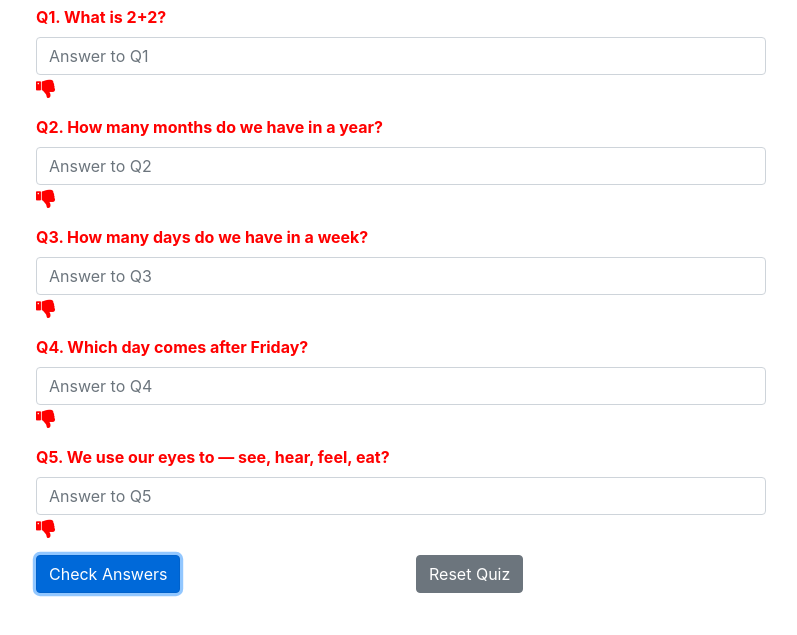
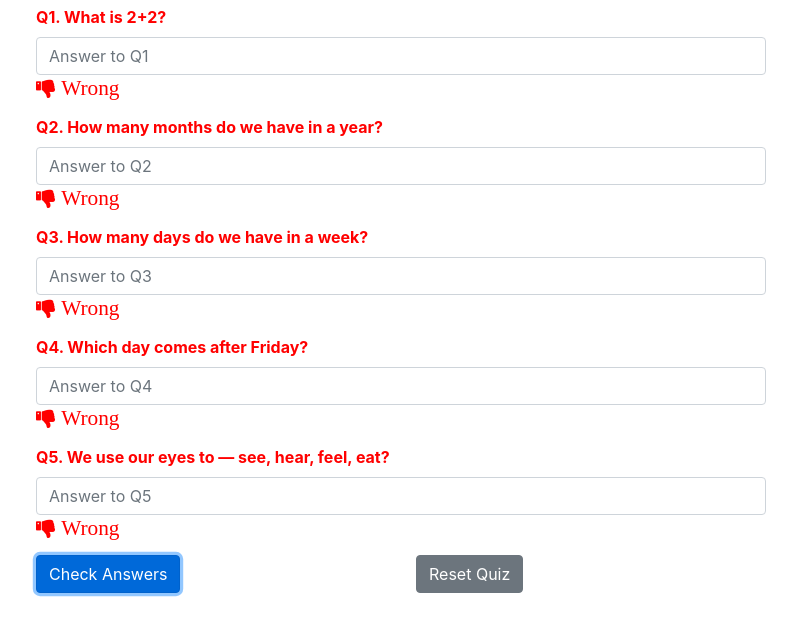
Before and after one commit to hndathome/frontend_7_20_2020, a plain HTML site: page index.html in a window 1280 px wide. Both pictures are taken after a click on the button "Check Answers". Shown: the part 51-686 px from the top of the page, without its empty margins (239-1036 px from the left). Drawn offline with nearby package versions, Linux system fonts and the light colour scheme.

Commit message:
add text right/wrong next to fa icon

```diff
--- a/index.html
+++ b/index.html
@@ -43,8 +43,8 @@
                                 <label for="answerQ1" class="unsetA">Q1. What is 2+2?</label>
                                 <input type="number" class="form-control" id="answerQ1" placeholder="Answer to Q1"><i
                                     class="fa fa-lg fa-thumbs-up d-none" aria-label="right answer" style="color: green;"
-                                    title="right"></i><i class="fa fa-lg fa-thumbs-down d-none"
-                                    aria-label="wrong answer" style="color: red;" title="wrong"></i>
+                                    title="right"> Right</i><i class="fa fa-lg fa-thumbs-down d-none"
+                                    aria-label="wrong answer" style="color: red;" title="wrong"> Wrong</i>
                             </div>
                         </div>
                     </div>
@@ -54,8 +54,8 @@
                                 <label for="answerQ2" class="unsetA">Q2. How many months do we have in a year?</label>
                                 <input type="number" class="form-control" id="answerQ2" placeholder="Answer to Q2"><i
                                     class="fa fa-lg fa-thumbs-up d-none" aria-label="right answer" style="color: green;"
-                                    title="right"></i><i class="fa fa-lg fa-thumbs-down d-none"
-                                    aria-label="wrong answer" style="color: red;" title="wrong"></i>
+                                    title="right"> Right</i><i class="fa fa-lg fa-thumbs-down d-none"
+                                    aria-label="wrong answer" style="color: red;" title="wrong"> Wrong</i>
                             </div>
                         </div>
                     </div>
@@ -65,8 +65,8 @@
                                 <label for="answerQ3" class="unsetA">Q3. How many days do we have in a week?</label>
                                 <input type="number" class="form-control" id="answerQ3" placeholder="Answer to Q3"><i
                                     class="fa fa-lg fa-thumbs-up d-none" aria-label="right answer" style="color: green;"
-                                    title="right"></i><i class="fa fa-lg fa-thumbs-down d-none"
-                                    aria-label="wrong answer" style="color: red;" title="wrong"></i>
+                                    title="right"> Right</i><i class="fa fa-lg fa-thumbs-down d-none"
+                                    aria-label="wrong answer" style="color: red;" title="wrong"> Wrong</i>
                             </div>
                         </div>
                     </div>
@@ -76,8 +76,8 @@
                                 <label for="answerQ4" class="unsetA">Q4. Which day comes after Friday?</label>
                                 <input type="text" class="form-control" id="answerQ4" placeholder="Answer to Q4"><i
                                     class="fa fa-lg fa-thumbs-up d-none" aria-label="right answer" style="color: green;"
-                                    title="right"></i><i class="fa fa-lg fa-thumbs-down d-none"
-                                    aria-label="wrong answer" style="color: red;" title="wrong"></i>
+                                    title="right"> Right</i><i class="fa fa-lg fa-thumbs-down d-none"
+                                    aria-label="wrong answer" style="color: red;" title="wrong"> Wrong</i>
                             </div>
                         </div>
                     </div>
@@ -88,8 +88,8 @@
                                     eat?</label>
                                 <input type="text" class="form-control" id="answerQ5" placeholder="Answer to Q5"><i
                                     class="fa fa-lg fa-thumbs-up d-none" aria-label="right answer" style="color: green;"
-                                    title="right"></i><i class="fa fa-lg fa-thumbs-down d-none"
-                                    aria-label="wrong answer" style="color: red;" title="wrong"></i>
+                                    title="right"> Right</i><i class="fa fa-lg fa-thumbs-down d-none"
+                                    aria-label="wrong answer" style="color: red;" title="wrong"> Wrong</i>
                             </div>
                         </div>
                     </div>
```
